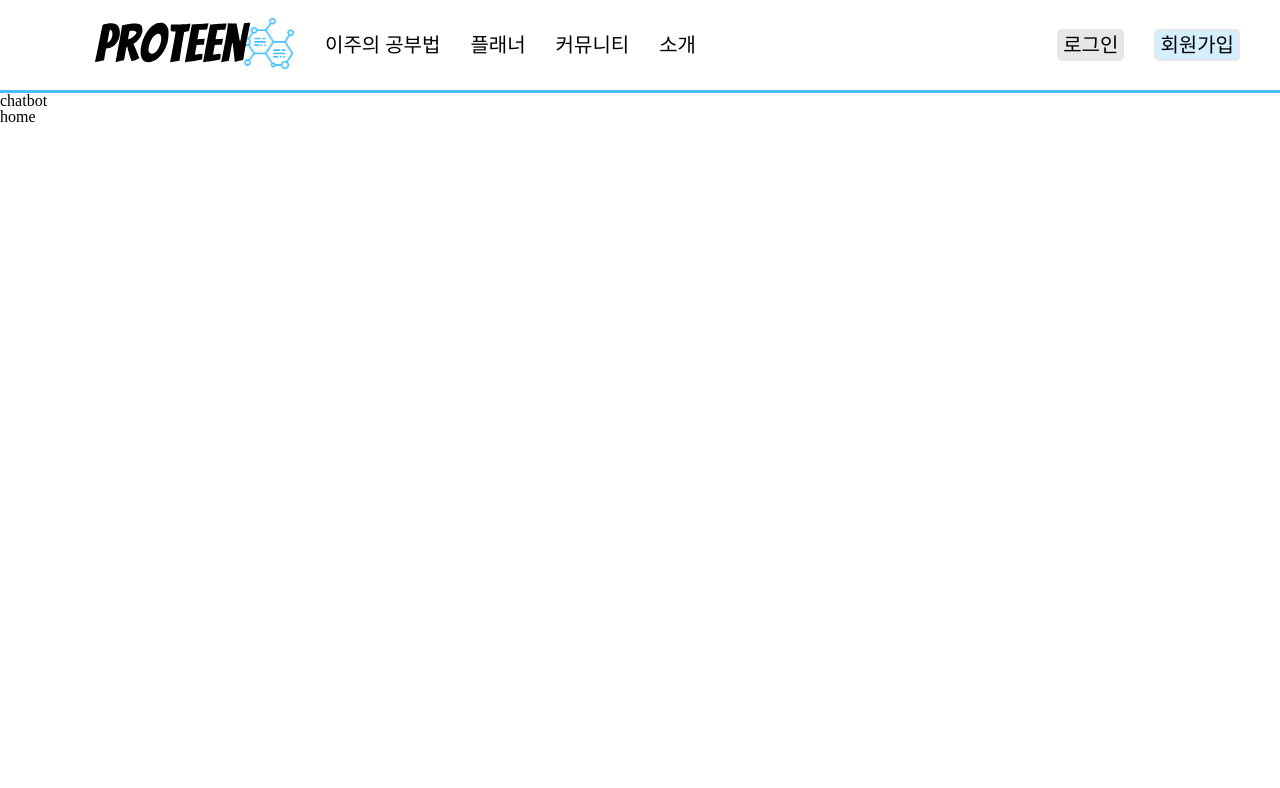
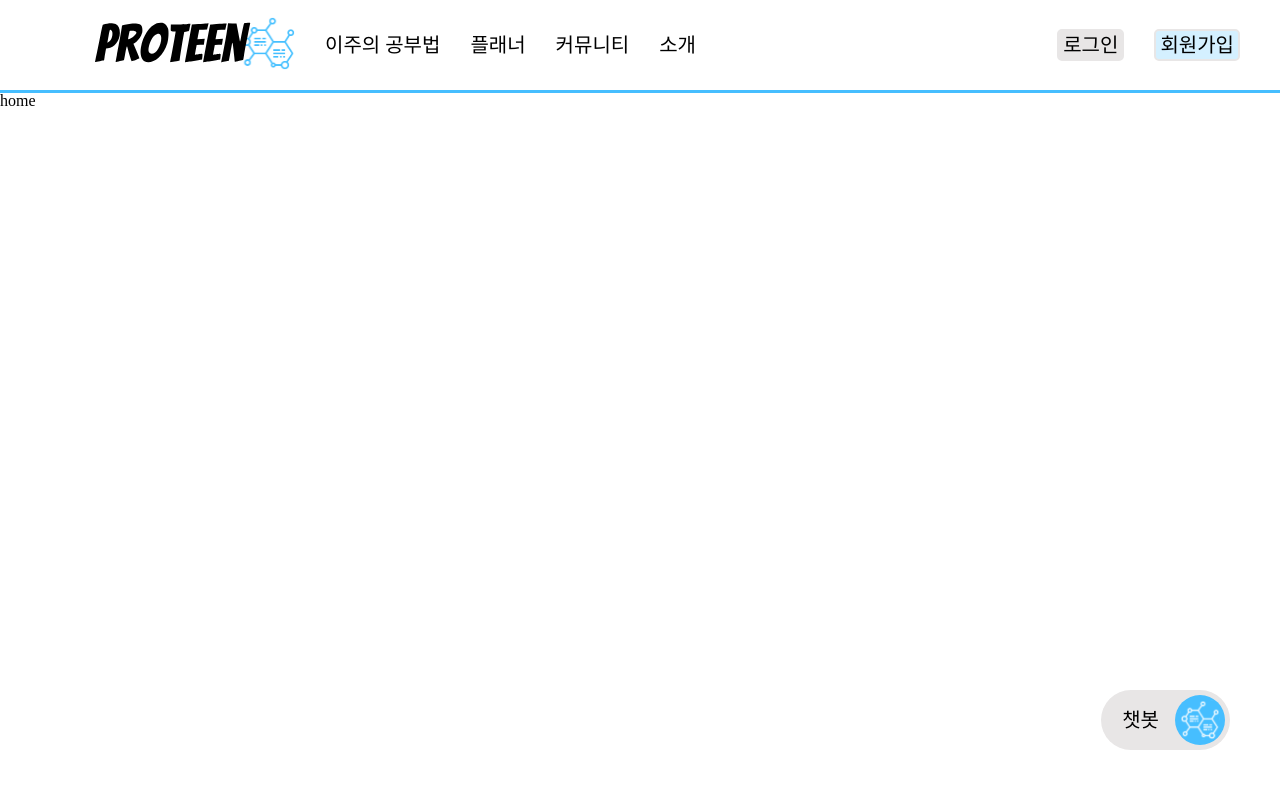
Before and after one commit to 5ewon/proteen-front, a React (Create React App) app: page /main/home in a window 1280 px wide. Shown: the top 788 px of the page. Built offline with nearby package versions, Linux system fonts and the light colour scheme.

Commit message:
Feat : 챗봇 버튼 생성(#38)

```diff
--- /dev/null
+++ b/src/js/Chatbot/Chatbot.css
@@ -0,0 +1,20 @@
+#chatbot {
+  position: fixed;
+  bottom: 50px;
+  right: 50px;
+  height: 50px;
+  background-color: #E8E6E6;
+  padding: 5px;
+  display: flex;
+  align-items: center;
+  border-radius: 50px;
+}
+#chatbot > div {
+  margin: 0 16px;
+  font-size: 20px;
+}
+#chatbot img {
+  height: 50px;
+}
+
+/*# sourceMappingURL=Chatbot.css.map */
--- a/src/js/Chatbot/Chatbot.js
+++ b/src/js/Chatbot/Chatbot.js
@@ -1,6 +1,12 @@
+import './Chatbot.css';
+import chatbot_image from '../../images/chatbot.svg';
+
 function Chatbot(){
     return(
-        <div>chatbot</div>
+        <div id="chatbot">
+            <div>챗봇</div>
+            <img src={chatbot_image} alt="chatbot" />
+        </div>
     );
 }
 
--- /dev/null
+++ b/src/js/Chatbot/Chatbot.scss
@@ -0,0 +1,23 @@
+@import '../../Color.scss';
+
+$height: 50;
+$padding: 8;
+
+#chatbot{
+    position: fixed;
+    bottom: 50px;
+    right: 50px;
+    height: 50px;
+    background-color: $main-gray;
+    padding: 5px;
+    display: flex;
+    align-items: center;
+    border-radius: 50px;
+    > div{
+        margin: 0 16px;
+        font-size: 20px;
+    }
+    img{
+        height: 50px;
+    }
+}
```
Also changed, not shown: src/images/chatbot.svg (added), 1 other file (tests, documents, lock files or other folders).
